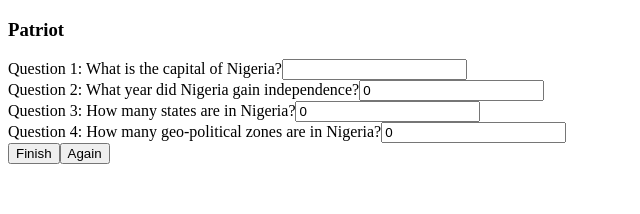
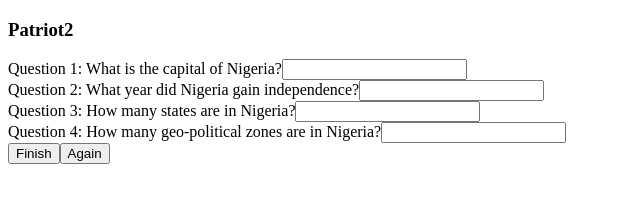
Before and after one commit to laresamdeola/ReactPractise, a React (Create React App) app: page / in a window 1280 px wide. Shown: the top 214 px of the page, without its empty margins (0-640 px from the left). Built offline with nearby package versions, Linux system fonts and the light colour scheme.

Commit message:
Update 4 files - start chapter 5

```diff
--- a/src/index.js
+++ b/src/index.js
@@ -1,8 +1,8 @@
 import React from "react";
 import { createRoot } from "react-dom/client";
-import { Patriot } from "./reactbyprojects/Chapter 4/Patriot";
+import { Patriot2 } from "./reactbyprojects/Chapter 4/Patriot2";
 
 const rootElement = document.getElementById("root");
 const root = createRoot(rootElement);
 
-root.render(<Patriot />);
+root.render(<Patriot2 />);
--- /dev/null
+++ b/src/reactbyprojects/Chapter 4/Patriot2.jsx
@@ -0,0 +1,147 @@
+// 1. A Quiz Website of ten questions
+// 2. the questions would be in a form
+// 3. Create a Score Variable that updates as one either answers
+// correctly or incorrectly
+// 4. Display this Score state to the user when the quiz is over
+// 5. One can display an alert also
+// 6. Save the score in a txt file
+
+// Uncontrolled Inputs.
+
+import React, { useState, useRef } from "react";
+
+const Patriot2 = () => {
+    var score = 0;
+    var amountOfQuestions = 4;
+    var message = "";
+
+    const questionOneRef = useRef("");
+    const questionTwoRef = useRef(0);
+    const questionThreeRef = useRef(0);
+    const questionFourRef = useRef(0);
+
+    const [quizScore, setQuizScore] = useState(score);
+    const [isQuizFinish, setIsQuizFinish] = useState(false);
+
+    const handleQuiz = (event) => {
+        event.preventDefault();
+        if(questionOneRef.current.value.toLowerCase() == "abuja"){
+            score += 1;
+            console.log("You got it");
+        } else {
+            score += 0;
+            //console.log("You missed it", score);
+        }
+        if(questionTwoRef.current.value == 1960){
+            score += 1;
+        } else {
+            score += 0;
+        }
+        if(questionThreeRef.current.value == 36){
+            score += 1;
+        } else {
+            score += 0;
+        }
+        if(questionFourRef.current.value == 6){
+            score += 1;
+        } else {
+            score += 0;
+        }
+        //setScore(score);
+        console.log(score);
+        setIsQuizFinish(true);
+        setQuizScore(score);
+    }
+
+    const QuizScore = () => {
+        QuizMessage();
+        return <h3>{message} : {quizScore}</h3>
+    }
+
+    const QuizMessage = () => {
+        switch(quizScore){
+            case  0:
+            case 1:
+                message = "You did not do well";
+                break;
+            case 2:
+                message = "You tried a bit";
+                break;
+            case 3:
+                message = "You were close to being a Patriot";
+                break;
+            case 4:
+                message = "You are a bonafide Patriot";
+                break;
+            default:
+                message = "";
+        }
+        return message;
+    }
+
+    const again = () => {
+        questionOneRef.current.value = "";
+        questionTwoRef.current.value = 0;
+        questionThreeRef.current.value = 0;
+        questionFourRef.current.value = 0;
+        setIsQuizFinish(false);
+    }
+
+    // one more question
+    // set a state variable for the autocomplete attribute
+    // to be off if they missed a question or to be off totally.
+
+    return (
+        <>
+            <h3>Patriot2</h3>
+            <form onSubmit={handleQuiz}>
+                <label>Question 1: What is the capital of Nigeria?</label>
+                <input
+                    type="text"
+                    required
+                    name="questionOne"
+                    ref={questionOneRef}
+                    autoComplete="off"
+                />
+
+                <br />
+
+                <label>Question 2: What year did Nigeria gain independence?</label>
+                <input
+                    type="number"
+                    required
+                    name="questionTwo"
+                    ref={questionTwoRef}
+                    autoComplete="off"
+                />
+
+                <br />
+
+                <label>Question 3: How many states are in Nigeria?</label>
+                <input
+                    type="number"
+                    required
+                    name="questionThree"
+                    ref={questionThreeRef}
+                    autoComplete="off"
+                />
+                <br />
+
+                <label>Question 4: How many geo-political zones are in Nigeria?</label>
+                <input
+                    type="number"
+                    required
+                    name="questionFour"
+                    ref={questionFourRef}
+                    autoComplete="off"
+                />
+                <br />
+                <button type="submit">Finish</button>
+                <button onClick={() => again()}>Again</button>
+            </form>
+            {isQuizFinish && <QuizScore />}
+        </>
+    );
+}
+
+export { Patriot2 };
--- /dev/null
+++ b/src/reactbyprojects/Chapter 5/saveScore.js
@@ -0,0 +1 @@
+// 1. Create a function to save the quiz score.
```
Also changed, not shown: src/reactbyprojects/reactbyprojects.txt.
